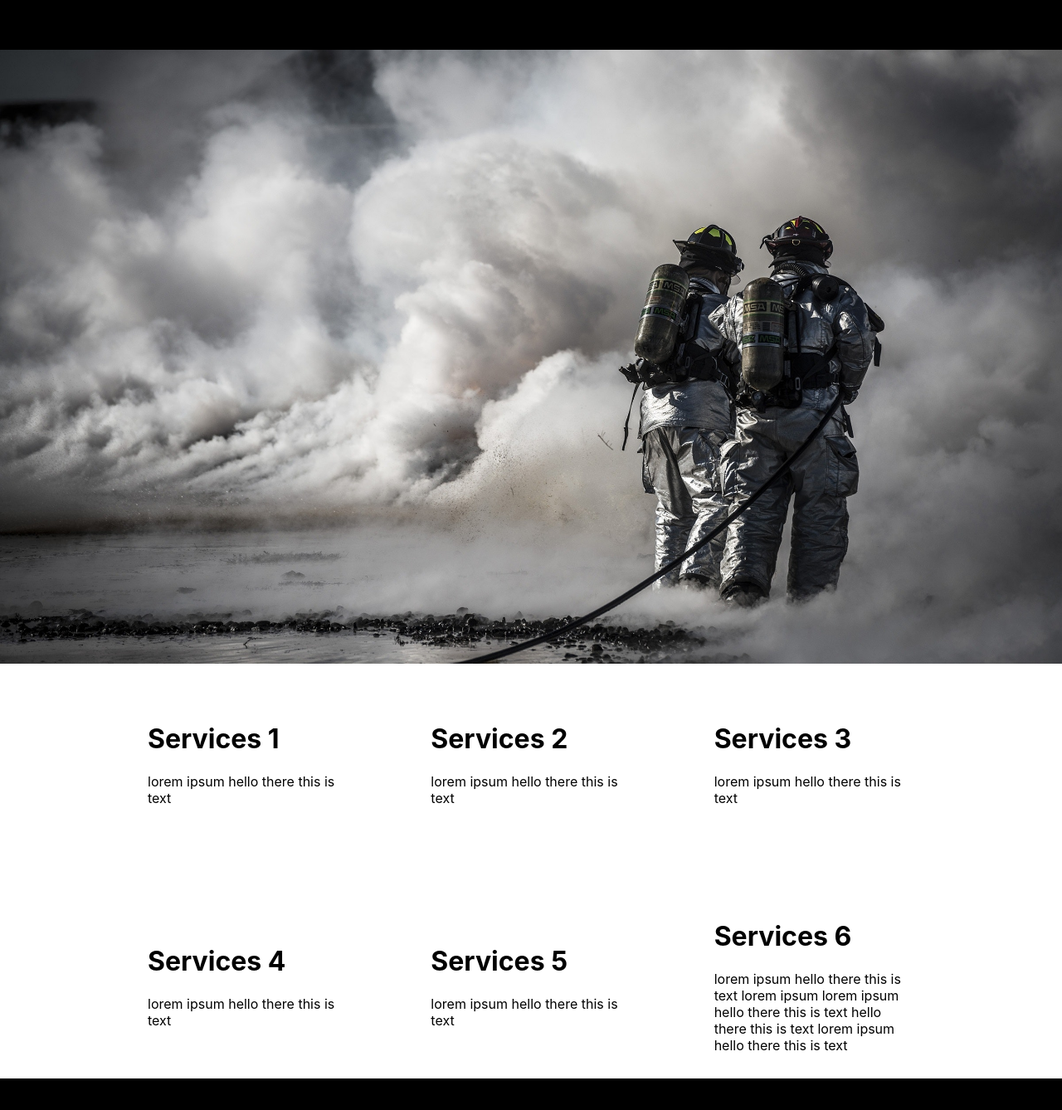
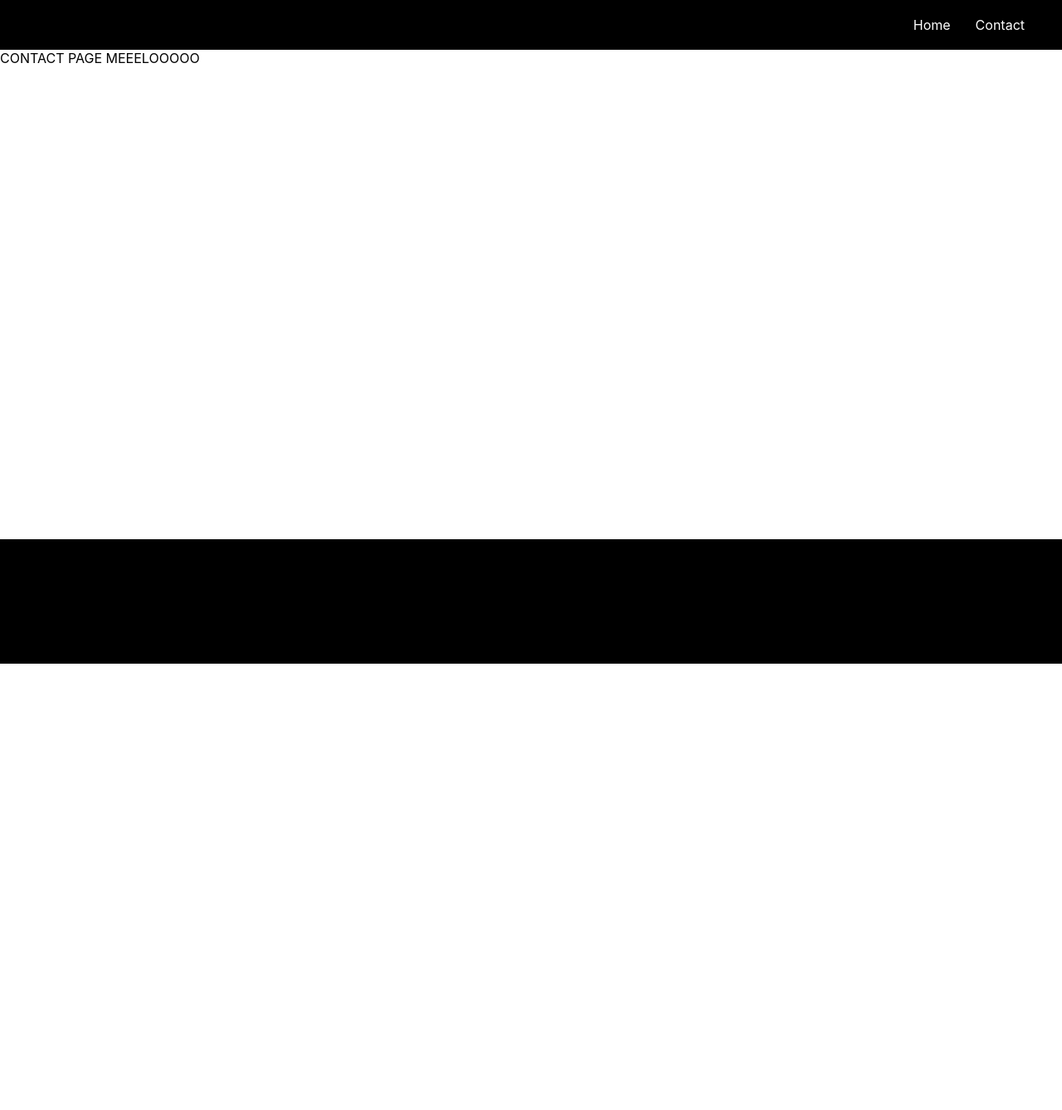
Before and after one commit to rickyrojas1/reliant, a React (Create React App) app: page /contact in a window 1280 px wide. Shown: the top 1338 px of the page at 83% size. After the commit the page ends 800 px from the top, so only its background shows below. Built offline with nearby package versions, Linux system fonts and the light colour scheme.

Commit message:
add routing

```diff
--- a/src/components/App/App.jsx
+++ b/src/components/App/App.jsx
@@ -1,6 +1,8 @@
 /* eslint-disable react/button-has-type */
 import React from 'react';
-import SellingPoint from '../SellingPoint/SellingPoint';
+import { Route, Link } from 'react-router-dom';
+import HomePage from '../HomePage/HomePage';
+import ContactPage from '../ContactPage/ContactPage';
 
 import './App.scss';
 
@@ -8,24 +10,12 @@ function App() {
   return (
     <div className="app">
       <header className="header">
-        header
+        <Link className="nav-btn" to="/">Home</Link>
+        <Link className="nav-btn" to="/contact">Contact</Link>
       </header>
 
-      <div className="content">
-        <div className="img" />
-        <div className="selling-points">
-          <SellingPoint title="Services 1" bodyText="lorem ipsum hello there this is text" />
-          <SellingPoint title="Services 2" bodyText="lorem ipsum hello there this is text" />
-          <SellingPoint title="Services 3" bodyText="lorem ipsum hello there this is text" />
-          <SellingPoint title="Services 4" bodyText="lorem ipsum hello there this is text" />
-          <SellingPoint title="Services 5" bodyText="lorem ipsum hello there this is text" />
-          <SellingPoint
-            title="Services 6"
-            bodyText="lorem ipsum hello there this is text lorem ipsum lorem ipsum hello
-             there this is text hello there this is text lorem ipsum hello there this is text"
-          />
-        </div>
-      </div>
+      <Route exact path="/"><HomePage /></Route>
+      <Route path="/contact"><ContactPage /></Route>
       <footer className="footer">Footer</footer>
     </div>
   );
--- a/src/components/App/App.scss
+++ b/src/components/App/App.scss
@@ -4,9 +4,9 @@
 
   display: grid;
   grid-template-areas:
-    'header'
-    'content'
-    'footer';
+    "header"
+    "content"
+    "footer";
   grid-template-columns: 1fr;
   grid-template-rows: auto 1fr auto;
 }
@@ -14,14 +14,24 @@
 .header {
   grid-area: header;
 
+  display: flex;
+  justify-content: flex-end;
+  align-items: center;
+  padding-right: 30px;
+
   height: 60px;
   background-color: black;
 }
 
-.content {
-  grid-area: content;
-  display: flex;
-  flex-direction: column;
+.nav-btn {
+  margin: 15px;
+  color: white;
+  text-decoration: none;
+
+  &:hover {
+    color: darksalmon;
+    transition: 1s;
+  }
 }
 
 .footer {
@@ -30,25 +40,3 @@
   background-color: black;
   height: 150px;
 }
-
-.img {
-  height: calc(100vh - 60px);
-
-  background-image: url('../../images/firefighter.jpg');
-  background-position: center left;
-  background-repeat: no-repeat;
-  background-size: cover;
-}
-
-.selling-points {
-  display: grid;
-  grid-template-columns: 1fr 1fr 1fr;
-  width: 80%;
-  height: 500px;
-  margin: auto;
-  align-items: center;
-}
-
-.point {
-  padding: 50px;
-}
--- a/src/components/ContactPage/ContactPage.jsx
+++ b/src/components/ContactPage/ContactPage.jsx
@@ -1,7 +1,9 @@
 import React from 'react';
 
 const ContactPage = () => (
-  <div />
+  <div>
+    CONTACT PAGE MEEELOOOOO
+  </div>
 );
 
 export default ContactPage;
--- /dev/null
+++ b/src/components/HomePage/HomePage.jsx
@@ -0,0 +1,23 @@
+import React from 'react';
+import SellingPoint from '../SellingPoint/SellingPoint';
+import './HomePage.scss';
+
+const HomePage = () => (
+  <div className="content">
+    <div className="img" />
+    <div className="selling-points">
+      <SellingPoint title="Services 1" bodyText="lorem ipsum hello there this is text" />
+      <SellingPoint title="Services 2" bodyText="lorem ipsum hello there this is text" />
+      <SellingPoint title="Services 3" bodyText="lorem ipsum hello there this is text" />
+      <SellingPoint title="Services 4" bodyText="lorem ipsum hello there this is text" />
+      <SellingPoint title="Services 5" bodyText="lorem ipsum hello there this is text" />
+      <SellingPoint
+        title="Services 6"
+        bodyText="lorem ipsum hello there this is text lorem ipsum lorem ipsum hello
+             there this is text hello there this is text lorem ipsum hello there this is text"
+      />
+    </div>
+  </div>
+);
+
+export default HomePage;
--- /dev/null
+++ b/src/components/HomePage/HomePage.scss
@@ -0,0 +1,23 @@
+.content {
+  grid-area: content;
+  display: flex;
+  flex-direction: column;
+}
+
+.img {
+  height: calc(100vh - 60px);
+
+  background-image: url("../../images/firefighter.jpg");
+  background-position: center left;
+  background-repeat: no-repeat;
+  background-size: cover;
+}
+
+.selling-points {
+  display: grid;
+  grid-template-columns: 1fr 1fr 1fr;
+  width: 80%;
+  height: 500px;
+  margin: auto;
+  align-items: center;
+}
```
